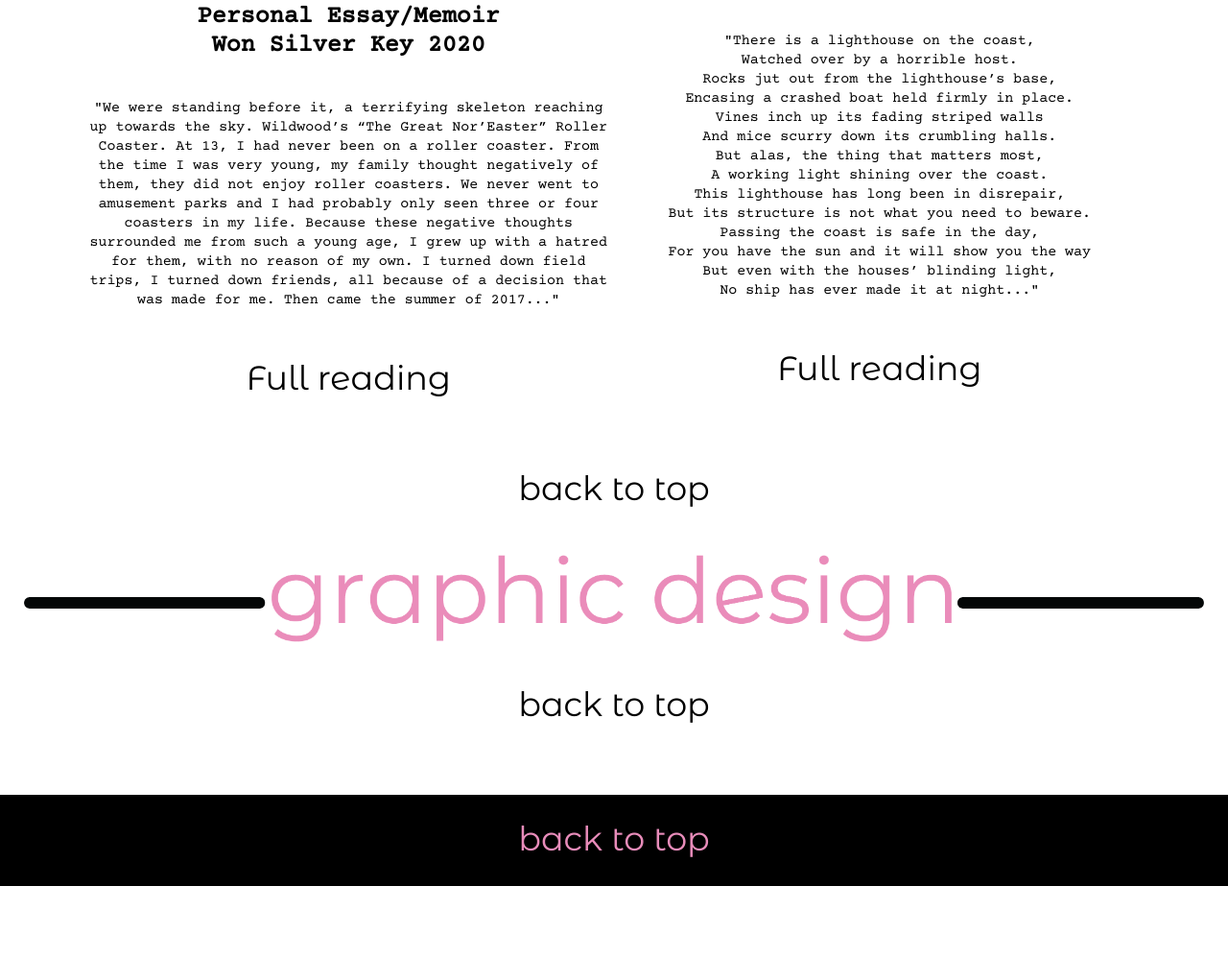
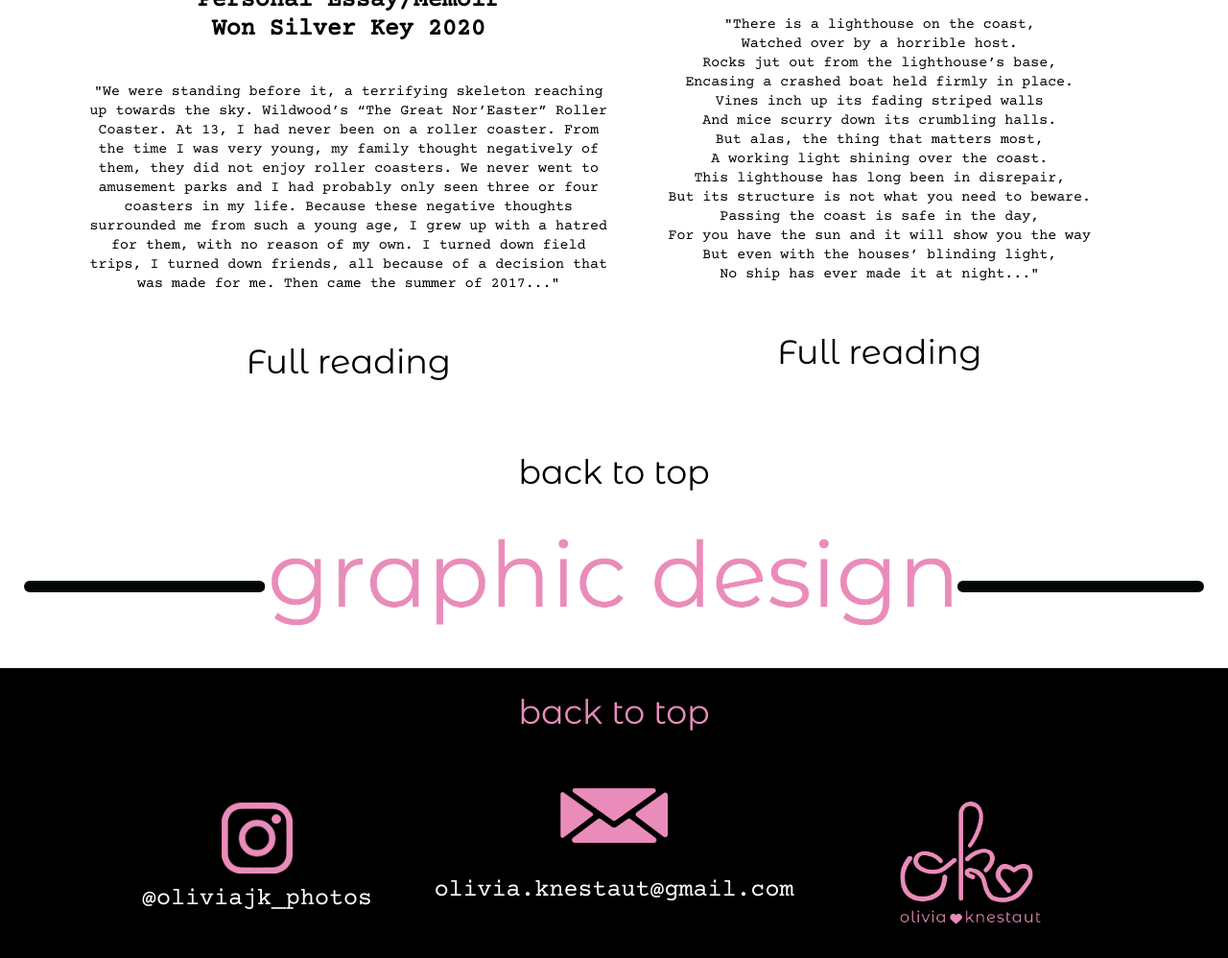
Before and after one commit to OliviaKnestaut/Oldwebsite, a plain HTML site: page index.html in a window 1280 px wide. Shown: the part 3816-4814 px from the top of the page at 96% size. Before the commit the page ends 4749 px from the top, so only its background shows below. Drawn offline with Linux system fonts and the light colour scheme.

Commit message:
4/4/20 YAY SHE IS FUNCTIONAL

```diff
--- a/CSS/stylesheet.css
+++ b/CSS/stylesheet.css
@@ -15,7 +15,7 @@
 }
 
 /*LINKS N STUFF*/
-a:link {
+a:link, a:visited {
   color: #000000;
     margin: 10px;
     text-decoration: none;
@@ -23,9 +23,6 @@ a:link {
     font-size: 35px;}
 
 a:hover {
-  color: #FFFFFF;}
-
-a:visited {
   color: #FFFFFF;}
 
 #innerlinks{
@@ -47,7 +44,7 @@ p, ul{
 h1 {
     font-family: 'courier_prime';
     font-weight: bolder;
-    font-size: 45px;
+    font-size: 35px;
     line-height: 40px;
 }
 h3{
@@ -133,7 +130,7 @@ main {
     align-items: center;
     flex-direction: column;
     text-align: center;
-    width: 45%;
+    width: 85%;
 }
 .excerpt{
     font-size: 15px;
@@ -153,13 +150,42 @@ main {
 .footer {
     background: #000000;
 }
-#backtotop{
+
+.footercontent{
+    display: flex;
+    justify-content: center;
+    flex-direction: row;
+    flex-wrap: wrap;
+    padding: 20px;
+}
+.footeritem {
+    display: flex;
+    justify-content: center;
+    align-items: center;
+    flex-direction: column;
+    text-align: center;
+    width: 80%;
+}
+
+#email {
+    color: #FFFFFF;
+}
+a#instalink {
+    color: #FFFFFF;
+    font-family: 'courier_prime';
+    font-size: 25px;
+}
+a#instalink:hover {
+    color: #E88CBA;
+}
+
+a#footerlink{
     color: #e88CBA;
     display: flex;
     justify-content: center;
     padding: 30px;
 }
-a#backtotop:hover {
+a#footerlink:hover {
   color: #FFFFFF;
 }
 
@@ -189,4 +215,16 @@ a#backtotop:hover {
 .photo {
     width: 45%;
     }
+.writingelement{
+        width: 45%;
+    }
+.footercontent{
+    display: flex;
+    flex-direction: row;
 }
+.footeritem {
+    display: flex;
+    flex-direction: column;
+    width: 30%;
+}
+}
--- a/index.html
+++ b/index.html
@@ -124,11 +124,31 @@
 
         <img class="six" id="graphic design" src="images/headers/graphicdesignheader.png" alt="">
             <div class="graphicdesigngallery">
-                <a id="innerlinks" href="#header">back to top</a>
+
+
+
             </div>
+
+
     </section>
+
+
+
     <footer class="footer">
-        <a id="backtotop" href="#header">back to top</a>
+        <a id="footerlink" href="#header">back to top</a>
+        <div class="footercontent">
+            <div class="footeritem">
+                <img src="images/footer/instagramclip.png" alt="" width="20%">
+                <a id="instalink" href="https://www.instagram.com/oliviajk_photos/">@oliviajk_photos</a>
+            </div>
+            <div class="footeritem">
+                <img src="images/footer/emailclip.png" alt="" width="30%">
+                <p id="email">olivia.knestaut@gmail.com</p>
+            </div>
+            <div class="footeritem">
+                <img src="images/logo.png" alt="" width="40%">
+            </div>
+        </div>
     </footer>
 
 </main>
```
Also changed, not shown: images/footer/emailclip.png (added), images/footer/instagramclip.png (added).
